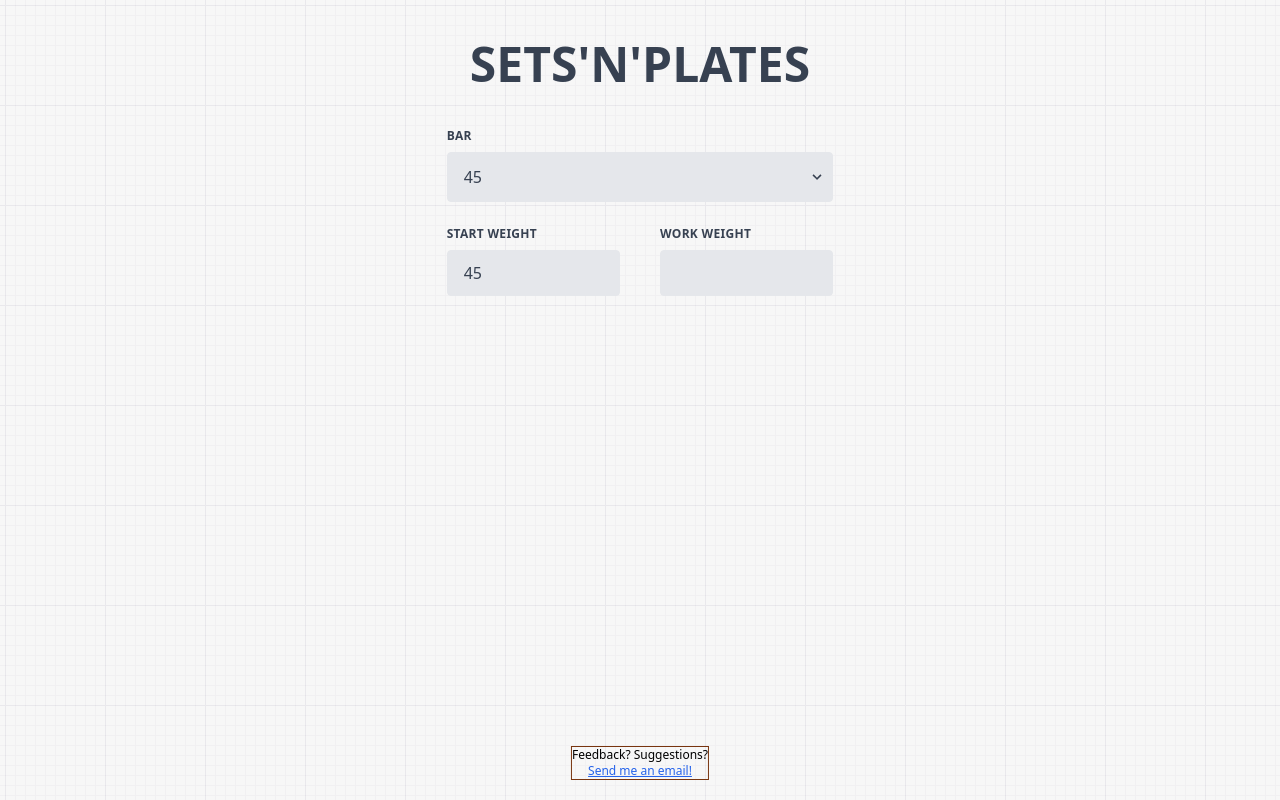
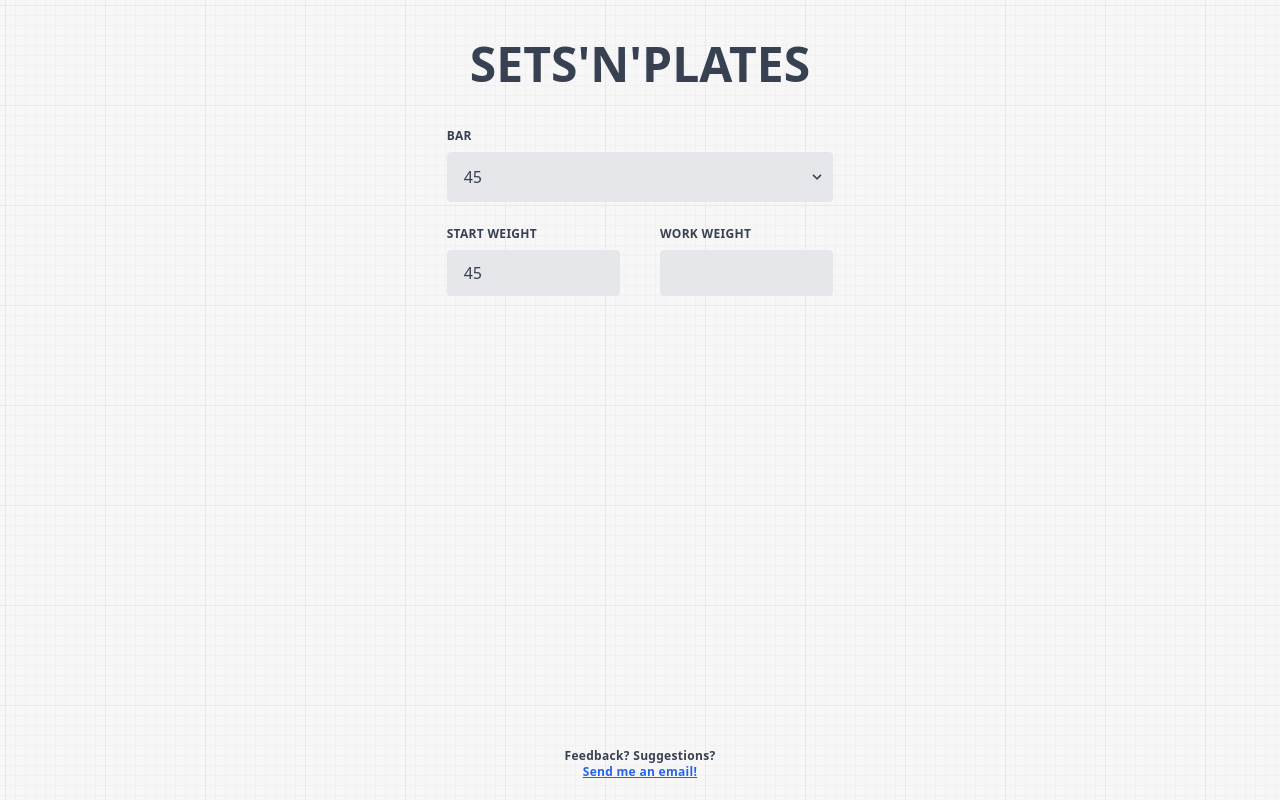
Before and after one commit to petecartwright/sets-n-plates, a Next.js app: page / in a window 1280 px wide. Built offline with nearby package versions, Linux system fonts and the light colour scheme.

Commit message:
nice the footer up

```diff
--- a/src/pages/index.tsx
+++ b/src/pages/index.tsx
@@ -270,15 +270,8 @@ export default function SetsPage() {
           </div>
         </div>
 
-        <div
-          className="
-          fixed
-          bottom-5
-          left-[50%]
-          -translate-x-2/4
-          border border-amber-900"
-        >
-          <div className="text-xs flex-column text-center">
+        <div className="fixed bottom-5 left-[50%] -translate-x-2/4">
+          <div className="text-xs flex-column text-center block tracking-wide text-gray-700 font-bold ">
             <span>Feedback? Suggestions?</span>
             <br />
             <a
```
